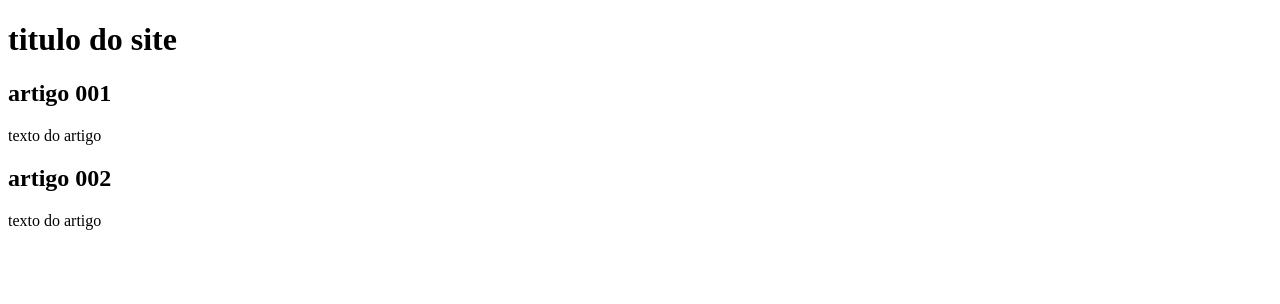
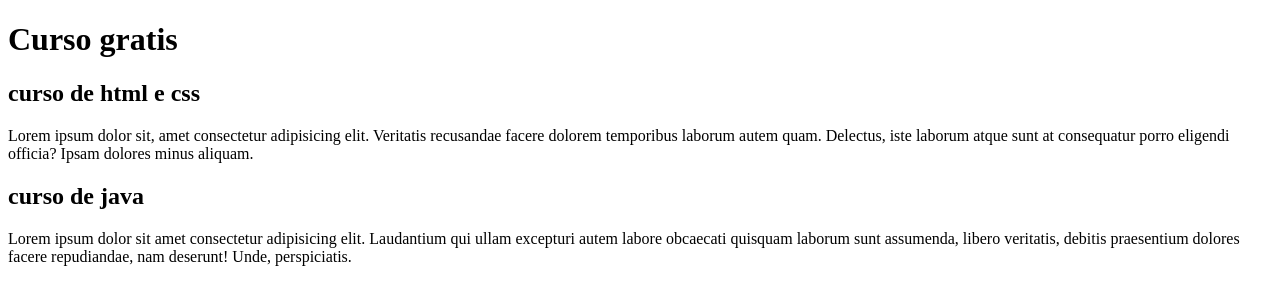
Before and after one commit to Romulo99/Site-de-teste, a plain HTML site: page index.html in a window 1280 px wide. Drawn offline with Linux system fonts and the light colour scheme.

Commit message:
começo do conteudo

```diff
--- a/index.html
+++ b/index.html
@@ -9,15 +9,15 @@
 <body>
     <main>
         <header>
-            <h1>titulo do site</h1>
+            <h1>Curso gratis</h1>
         </header>
         <article>
-            <h2>artigo 001</h2>
-            <p>texto do artigo</p>
+            <h2>curso de html e css</h2>
+            <p>Lorem ipsum dolor sit, amet consectetur adipisicing elit. Veritatis recusandae facere dolorem temporibus laborum autem quam. Delectus, iste laborum atque sunt at consequatur porro eligendi officia? Ipsam dolores minus aliquam.</p>
         </article>
         <article>
-            <h2>artigo 002</h2>
-            <p>texto do artigo</p>
+            <h2>curso de java</h2>
+            <p>Lorem ipsum dolor sit amet consectetur adipisicing elit. Laudantium qui ullam excepturi autem labore obcaecati quisquam laborum sunt assumenda, libero veritatis, debitis praesentium dolores facere repudiandae, nam deserunt! Unde, perspiciatis.</p>
         </article>
     </main>
 </body>
```
